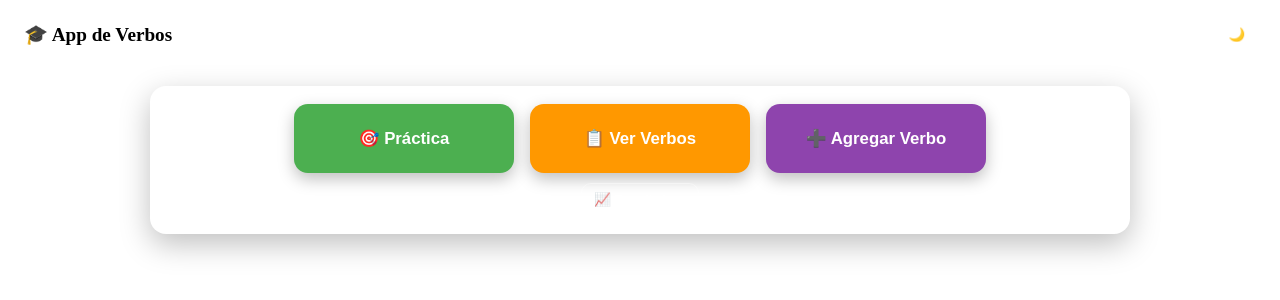
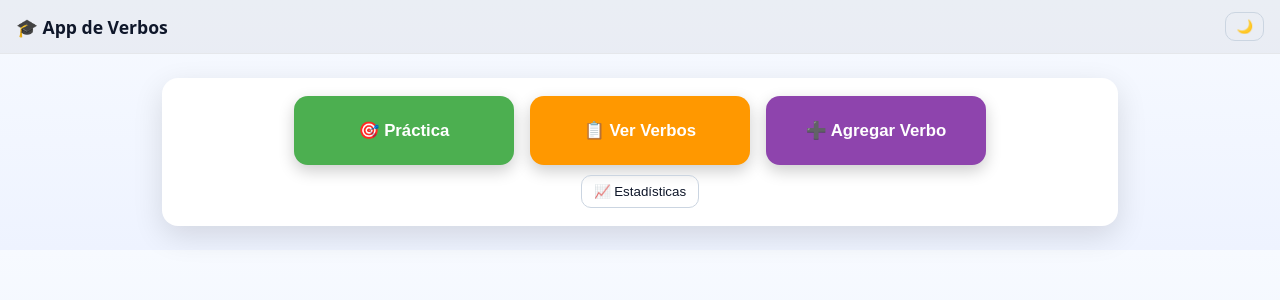
Before and after one commit to Predator0520/verbos-flask-app, a Flask app: page / in a window 1280 px wide. Shown: the top 300 px of the page. Run offline with Flask 3, Linux system fonts and the light colour scheme.

Commit message:
Update style.css

```diff
--- a/static/style.css
+++ b/static/style.css
@@ -1,8 +1,13 @@
-/* ===== Base ===== */
+/* ===== Paleta ===== */
 :root{
-  --navy:#0b1e3a;
-  --card:#ffffff;
-  --text:#f4f7ff;
+  --bg-light:#eef3ff;
+  --bg-panel:#ffffff;
+  --text:#0f172a;
+
+  --navy:#0b1e3a;         /* fondo oscuro */
+  --panel-dark:#111827;   /* panel oscuro */
+  --text-dark:#f4f7ff;
+
   --accent:#4CAF50;
   --warn:#ff9800;
   --purple:#8e44ad;
@@ -10,36 +15,37 @@
   --danger:#d32f2f;
 }
 
-body.navy{
-  background: var(--navy);
+/* ===== Base (claro) ===== */
+*{box-sizing:border-box}
+body{
+  margin:0;
+  background: linear-gradient(180deg,#f7faff 0%, var(--bg-light) 100%);
   color: var(--text);
-  margin:0;
   font-family: system-ui, -apple-system, Segoe UI, Roboto, Arial, sans-serif;
 }
 
-/* Dark toggle */
+/* Top bar */
 .topbar{
   display:flex;align-items:center;justify-content:space-between;
   padding:12px 16px;
-  background: rgba(255,255,255,0.06);
-  backdrop-filter: blur(6px);
-  border-bottom:1px solid rgba(255,255,255,0.08);
+  background:#0f172a0d; /* tenue */
+  border-bottom:1px solid #e5e7eb;
 }
-.topbar h1{margin:0;font-size:1.2rem}
+.topbar h1{margin:0;font-size:1.1rem}
 .mode-toggle{
-  background: transparent;border:1px solid rgba(255,255,255,0.35);
-  color:#fff;border-radius:10px;padding:6px 10px;cursor:pointer
+  background: transparent;border:1px solid #cbd5e1;
+  color:#0f172a;border-radius:10px;padding:6px 10px;cursor:pointer
 }
 
 main{max-width:980px;margin:24px auto;padding:0 12px}
 
 /* Panels */
 .panel{
-  background: var(--card);
-  color:#222;
+  background: var(--bg-panel);
+  color: var(--text);
   border-radius:16px;
   padding:18px;
-  box-shadow:0 10px 30px rgba(0,0,0,0.25);
+  box-shadow:0 10px 30px rgba(0,0,0,0.12);
   margin-bottom:20px;
 }
 .center{text-align:center}
@@ -50,21 +56,21 @@ main{max-width:980px;margin:24px auto;padding:0 12px}
 .card{
   min-width:220px; padding:24px 18px;border-radius:14px;border:none;
   color:#fff;font-weight:700;font-size:1.05rem;cursor:pointer;
-  box-shadow:0 6px 16px rgba(0,0,0,0.25);
+  box-shadow:0 6px 16px rgba(0,0,0,0.20);
   transition:transform .15s ease, box-shadow .15s ease;
 }
-.card:hover{transform:translateY(-2px);box-shadow:0 10px 22px rgba(0,0,0,0.35)}
+.card:hover{transform:translateY(-2px);box-shadow:0 10px 22px rgba(0,0,0,0.25)}
 .btn-primary{background:var(--accent)}
 .btn-warning{background:var(--warn)}
 .btn-purple{background:var(--purple)}
-.btn-ghost{background:transparent;color:#fff;border:1px solid rgba(255,255,255,0.4);border-radius:10px;padding:8px 12px}
+.btn-ghost{background:transparent;color:#0f172a;border:1px solid #cbd5e1;border-radius:10px;padding:8px 12px}
 
 /* Setup blocks */
 .setup-block{margin:12px 0}
 .row{display:flex;gap:8px;flex-wrap:wrap;align-items:center}
 .grid{display:grid;grid-template-columns:repeat(auto-fit,minmax(180px,1fr));gap:10px}
 input[type="text"], select{
-  padding:10px;border-radius:10px;border:1px solid #ddd;outline:none
+  padding:10px;border-radius:10px;border:1px solid #cbd5e1;outline:none
 }
 .btn{background:#2d7ef7;color:#fff;border:none;border-radius:10px;padding:8px 12px;cursor:pointer}
 .btn-chip{background:var(--chip);color:#fff;border:none;border-radius:999px;padding:8px 12px;cursor:pointer}
@@ -74,7 +80,7 @@ input[type="text"], select{
 .btn-cancel{background:var(--danger);color:#fff;border:none;border-radius:10px;padding:8px 12px;cursor:pointer}
 .feedback{margin-top:8px;font-weight:600}
 
-/* Pills / info chips */
+/* Pills */
 .pill{
   display:inline-block;background:#eef2ff;color:#223;
   border-radius:999px;padding:6px 10px;margin:4px 4px 10px 0;font-weight:700
@@ -84,7 +90,6 @@ input[type="text"], select{
 .flashcard{
   background:#e3f2fd;color:#111;border-radius:12px;padding:14px;margin:10px 0;font-size:1.1rem;font-weight:800
 }
-.dark .flashcard{background:#263238;color:#fff}
 
 /* Lista de verbos */
 #listaVerbos{list-style:none;padding:0;margin:10px 0}
@@ -92,9 +97,7 @@ input[type="text"], select{
   background:#f7f8fc;border:1px solid #e8ebf5;border-radius:12px;
   padding:8px 10px;margin-bottom:8px;display:flex;align-items:center;gap:8px;flex-wrap:wrap
 }
-.badge{
-  padding:4px 8px;border-radius:999px;color:#fff;font-weight:800;font-size:.8rem
-}
+.badge{padding:4px 8px;border-radius:999px;color:#fff;font-weight:800;font-size:.8rem}
 .badge.regular{background:#2e7d32}
 .badge.irregular{background:#ef6c00}
 .verb{font-weight:700}
@@ -109,9 +112,23 @@ input[type="text"], select{
 /* Bottom CTA in menu */
 .bottom-cta{margin-top:10px}
 
-/* Dark mode */
-.dark .panel{background:#111827;color:#f5f7ff;border:1px solid #2b3347}
+/* ===== Modal resumen ===== */
+.modal{position:fixed;inset:0;background:rgba(0,0,0,0.45);display:flex;align-items:center;justify-content:center;z-index:10}
+.modal-content{
+  background:#fff;color:#111;max-width:420px;width:92%;border-radius:12px;padding:18px;box-shadow:0 10px 30px rgba(0,0,0,0.35)
+}
+
+/* ===== Modo oscuro ===== */
+.dark{
+  background: var(--navy);
+  color: var(--text-dark);
+}
+.dark .topbar{background: rgba(255,255,255,0.06); border-color: rgba(255,255,255,0.08)}
+.dark .mode-toggle{color:#fff;border-color:rgba(255,255,255,0.35)}
+.dark .panel{background:var(--panel-dark);color:var(--text-dark);border:1px solid #2b3347}
 .dark input[type="text"], .dark select{background:#0f172a;color:#e5e7eb;border:1px solid #334155}
-.dark .btn-ghost{border-color:#5b6a91}
+.dark .btn-ghost{border-color:#5b6a91;color:#fff}
 .dark #listaVerbos li{background:#0b1224;border-color:#1f2941}
 .dark .tabla th{background:#0b1224}
+.dark .flashcard{background:#263238;color:#fff}
+.dark .modal-content{background:#111827;color:#f5f7ff;border:1px solid #2b3347}
```
